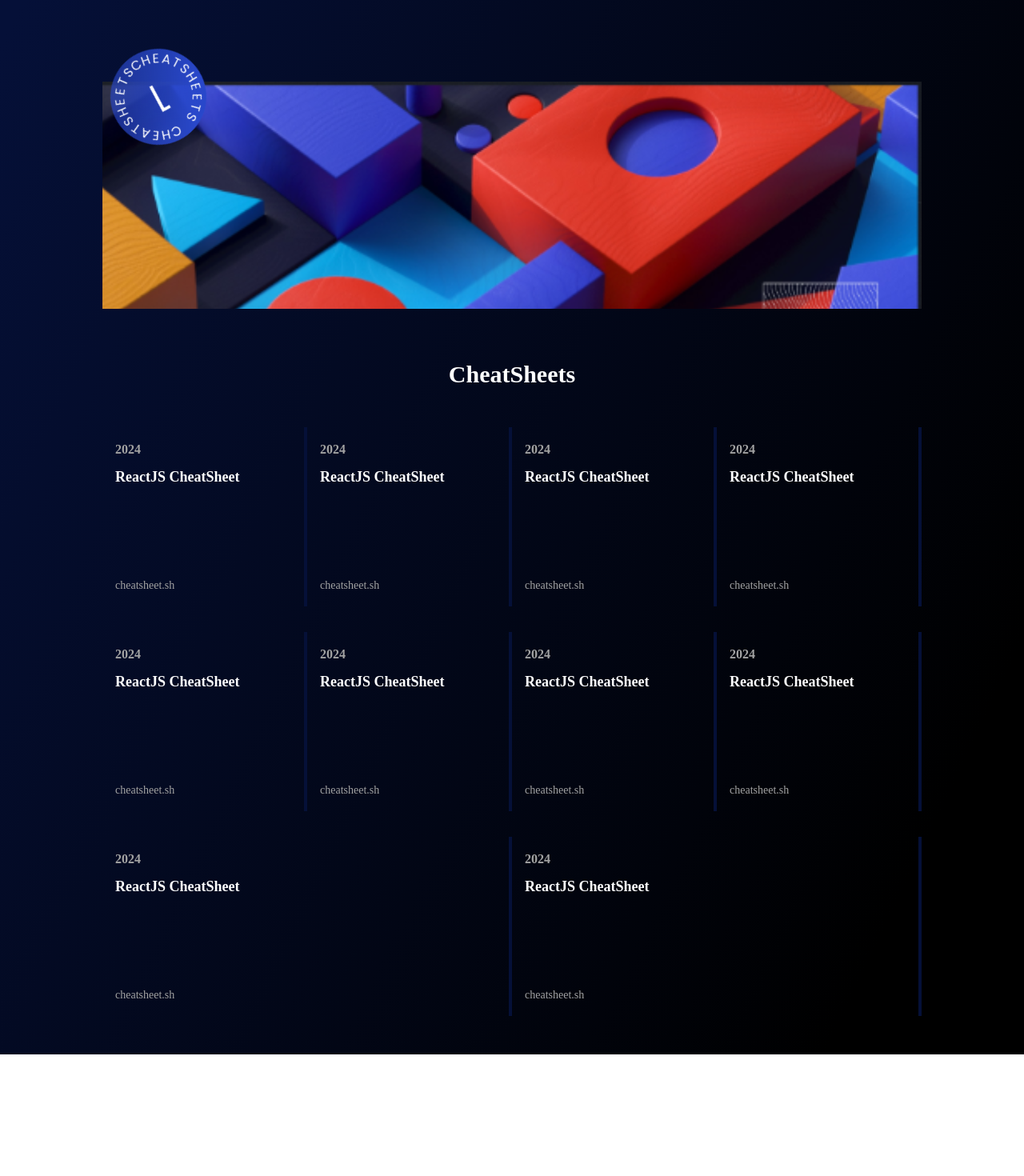
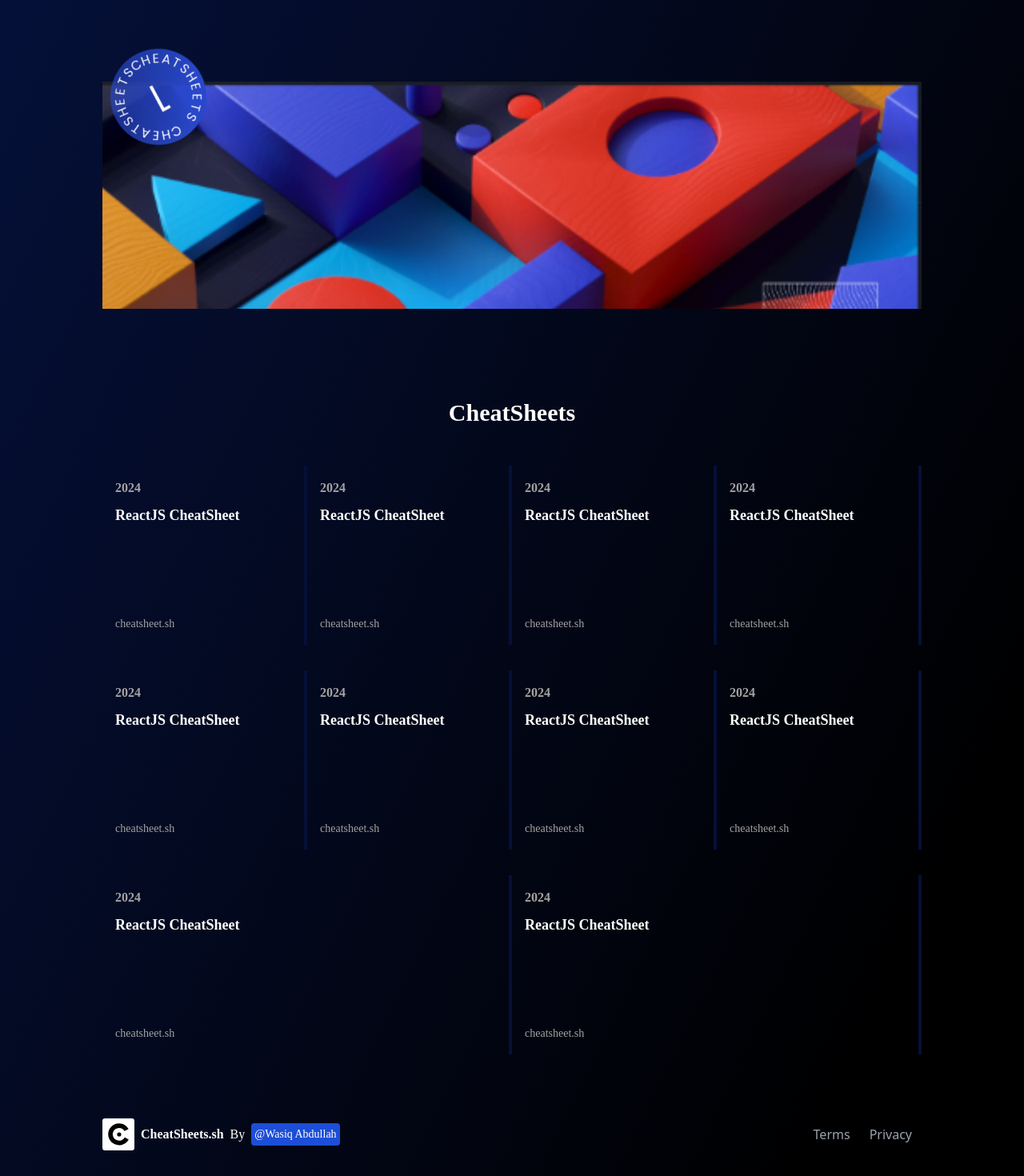
Before and after one commit to chwasiq0569/CheatSheet.sh, a React (Create React App) app: page / in a window 1280 px wide. Shown: the part 331-1801 px from the top of the page at 80% size. Before the commit the page ends 1649 px from the top, so only its background shows below. Built offline with nearby package versions, Linux system fonts and the light colour scheme.

Commit message:
Created Footer

```diff
--- a/src/Components/CheatSheetsGrid/CheatSheetsGrid.jsx
+++ b/src/Components/CheatSheetsGrid/CheatSheetsGrid.jsx
@@ -3,7 +3,7 @@ import GridItem from '../GridItem/GridItem';
 
 const CheatSheetsGrid = () => {
     return (<>
-        <h1 className='font-questrial mx-auto text-center text-3xl text-white font-bold mt-12'>CheatSheets</h1>
+        <h1 className='font-questrial mx-auto text-center text-3xl text-white font-bold mt-24'>CheatSheets</h1>
         <div className="flex flex-wrap mx-auto my-8">
             <GridItem />
             <GridItem />
--- /dev/null
+++ b/src/Components/Footer/Footer.jsx
@@ -0,0 +1,17 @@
+import React from 'react'
+import LogoImg from "../../assets/Logo.svg"
+
+const Footer = () => {
+    return (<div className='w-full max-w-screen-lg flex items-center mx-auto justify-between py-8 '>
+        <div className="flex items-center font-questrial cursor-pointer">
+            <img className='w-10' src={LogoImg} alt="Logo_Img" />
+            <p className='mx-2 font-bold text-white'>CheatSheets.sh</p> <p className='text-white'>By</p><p className='bg-[#1D4ED8] text-sm text-white p-1 rounded mx-2 text-bold'>@Wasiq Abdullah</p>
+        </div>
+        <div className="flex items-center">
+            <p className='mx-3 text-[#9CA3AF] cursor-pointer'>Terms</p>
+            <p className='mx-3 text-[#9CA3AF] cursor-pointer'>Privacy</p>
+        </div>
+    </div>);
+}
+
+export default Footer;
--- a/src/Components/GridItem/GridItem.jsx
+++ b/src/Components/GridItem/GridItem.jsx
@@ -1,6 +1,6 @@
 import React from 'react'
 const GridItem = () => {
-    return (<div className="min-w-[14rem] my-4 p-4  flex flex-1 h-56 flex-col justify-between border-r-4 border-solid border-[#051038]">
+    return (<div className="min-w-[14rem] my-4 p-4  flex flex-1 h-56 flex-col justify-between border-r-4 border-solid border-[#051038] cursor-pointer">
         <div>
             <p className='font-questrial text-neutral-400 font-bold'>2024</p>
             <h1 className='font-questrial my-2 text-lg text-white font-bold'>ReactJS CheatSheet</h1>
--- a/src/Pages/HomePage/HomePage.jsx
+++ b/src/Pages/HomePage/HomePage.jsx
@@ -1,5 +1,6 @@
 import React from 'react'
 import CheatSheetsGrid from '../../Components/CheatSheetsGrid/CheatSheetsGrid';
+import Footer from '../../Components/Footer/Footer';
 import Hero from '../../Components/Hero/Hero';
 import Navbar from '../../Components/Navbar/Navbar';
 const HomePage = () => {
@@ -8,6 +9,7 @@ const HomePage = () => {
             <Navbar />
             <Hero />
             <CheatSheetsGrid />
+            <Footer />
         </div>
     </div>);
 }
```
Also changed, not shown: src/Components/Footer/footer.css (added).
